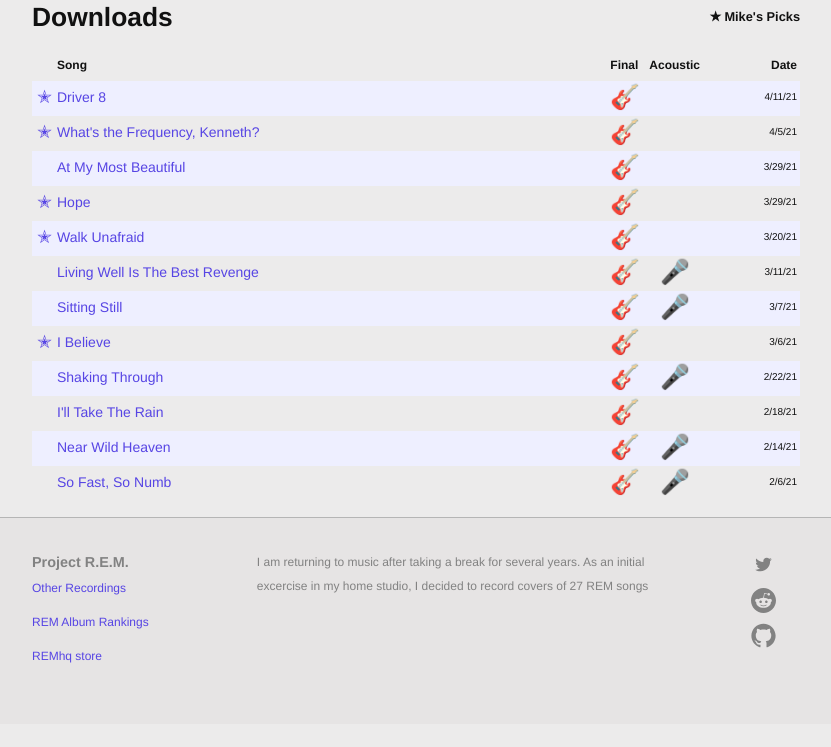
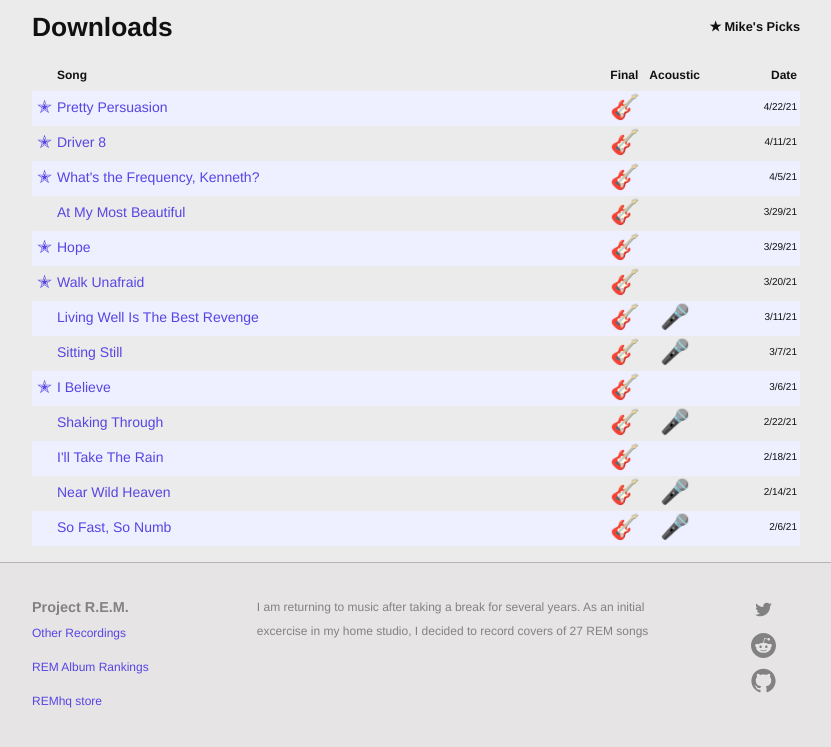
Before and after one commit to slatron/slatron.github.io, a Jekyll site: the page built from recordings.md, in a window 1280 px wide and 1212 px high. Shown: the part 443-1190 px from the top of the window, without its empty margins (224-1055 px from the left). Built offline with Jekyll 4.4.1, drawn with Linux system fonts in a browser that asks for light colours.

Commit message:
adds pretty persuasion mix

```diff
--- a/recordings.md
+++ b/recordings.md
@@ -2,7 +2,7 @@
 layout: page
 permalink: recordings.html
 ---
-<iframe width="100%" height="305" scrolling="no" frameborder="no" allow="autoplay" src="https://w.soundcloud.com/player/?url=https%3A//api.soundcloud.com/playlists/1207303108&color=%23d1c6c0&auto_play=false&hide_related=true&show_comments=false&show_user=false&show_reposts=false&show_teaser=false"></iframe>
+<iframe width="100%" height="315" scrolling="no" frameborder="no" allow="autoplay" src="https://w.soundcloud.com/player/?url=https%3A//api.soundcloud.com/playlists/1207303108&color=%23d1c6c0&auto_play=false&hide_related=true&show_comments=false&show_user=false&show_reposts=false&show_teaser=false"></iframe>
 
 <h2 class="page-heading split-header">
   <span>Downloads</span>
@@ -18,6 +18,13 @@
     <span title="date">Date</span>
   </div>
 
+  <div class="row">
+    <span><a href="https://drive.google.com/file/d/1kLQl7l_F7bLVgn8n3TWoZhyIlSBD78Ut/view?usp=sharing" target="_blank">✭</a></span>
+    <span><a href="https://drive.google.com/file/d/1kLQl7l_F7bLVgn8n3TWoZhyIlSBD78Ut/view?usp=sharing" target="_blank">Pretty Persuasion</a></span>
+    <span><a href="https://drive.google.com/file/d/1kLQl7l_F7bLVgn8n3TWoZhyIlSBD78Ut/view?usp=sharing" target="_blank">🎸</a></span>
+    <span></span>
+    <span class="text-small">4/22/21</span>
+  </div>
   <div class="row">
     <span><a href="https://drive.google.com/file/d/1VZiclBYdeEq4ayBbnSituW5T2l726Lk2/view?usp=sharing" target="_blank">✭</a></span>
     <span><a href="https://drive.google.com/file/d/1VZiclBYdeEq4ayBbnSituW5T2l726Lk2/view?usp=sharing" target="_blank">Driver 8</a></span>
```
Also changed, not shown: _posts/2021-02-06-begin-the-begin.md (+1 -0 lines), _posts/2021-04-12-pretty-persuasion-1.md (+1 -0 lines), _posts/2021-04-22-pretty-persuasion-2.md (+1 -0 lines).
